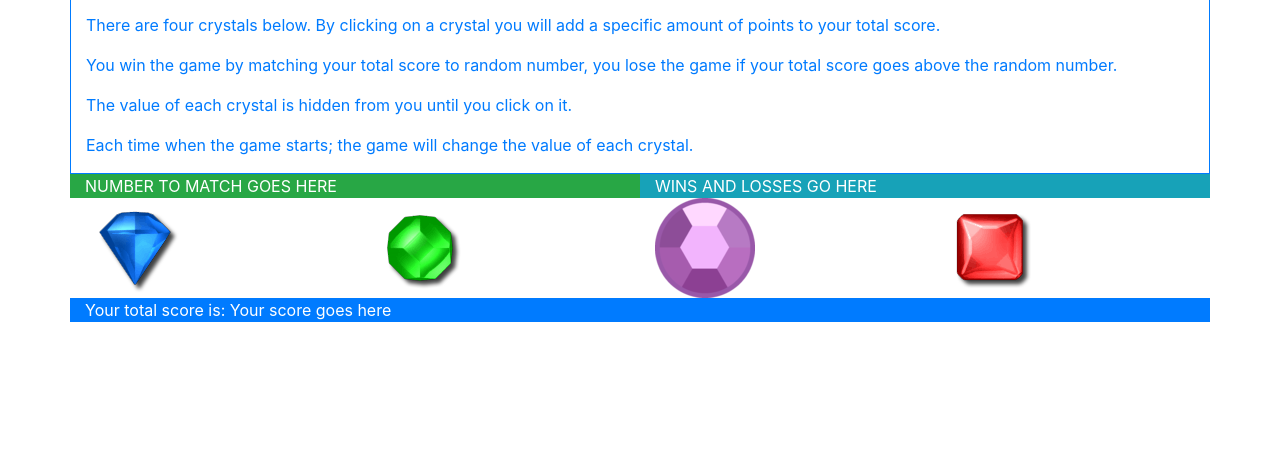
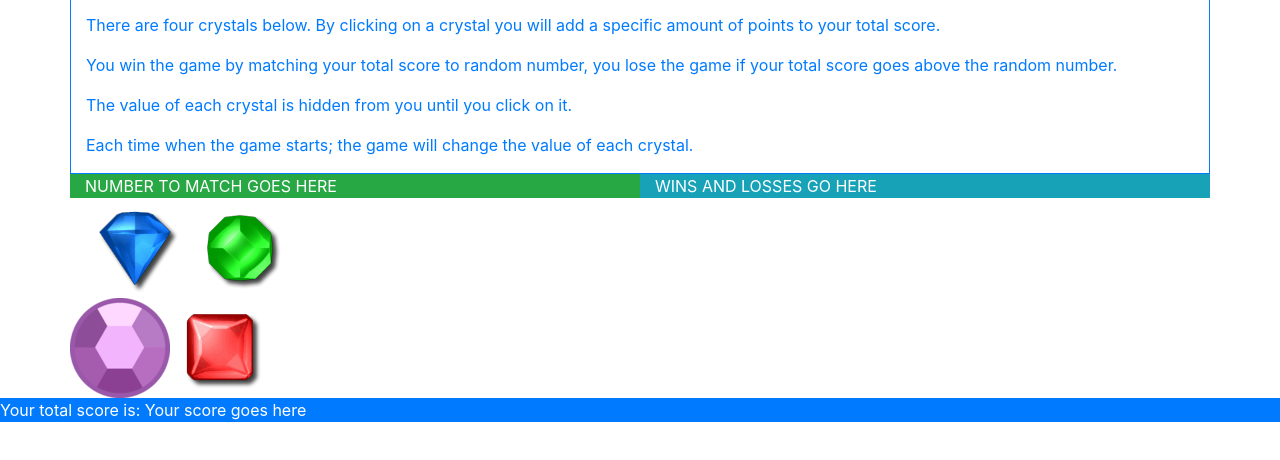
Before and after one commit to patlehmann1/unit-4-game, a plain HTML site: page index.html in a window 1280 px wide. Shown: the part 84-544 px from the top of the page. Drawn offline with nearby package versions, Linux system fonts and the light colour scheme.

Commit message:
got the HTML where I want it

```diff
--- a/index.html
+++ b/index.html
@@ -46,17 +46,13 @@
             </div>
         </div>
         <div class="row">
-            <div class="col-sm-12 col-lg-3">
+            <div class="col-sm-6 col-lg-6">
             <img class="img-fluid crystal" id="blue_crystal" src="assets/images/blue-gem.jpg">
-            </div>
-            <div class="col-sm-12 col-lg-3">
             <img class="img-fluid crystal" id="green_crystal" src="assets/images/green-gem.jpg">
             </div>
-            <div class="col-sm-12 col-lg-3">
-            <img class="img-fluid crystal" id="purple_crystal" src="assets/images/purple-gem.jpg">
-            </div>
-            <div class="col-sm-12 col-lg-3">
-            <img class="img-fluid crystal" id="red_crystal" src="assets/images/red-gem.jpg">
+            <div class="col-sm-6 col-lg-6"></div>
+                <img class="img-fluid crystal" id="purple_crystal" src="assets/images/purple-gem.jpg">
+                <img class="img-fluid crystal" id="red_crystal" src="assets/images/red-gem.jpg">
             </div>
         </div>
         <div class="row">
```
